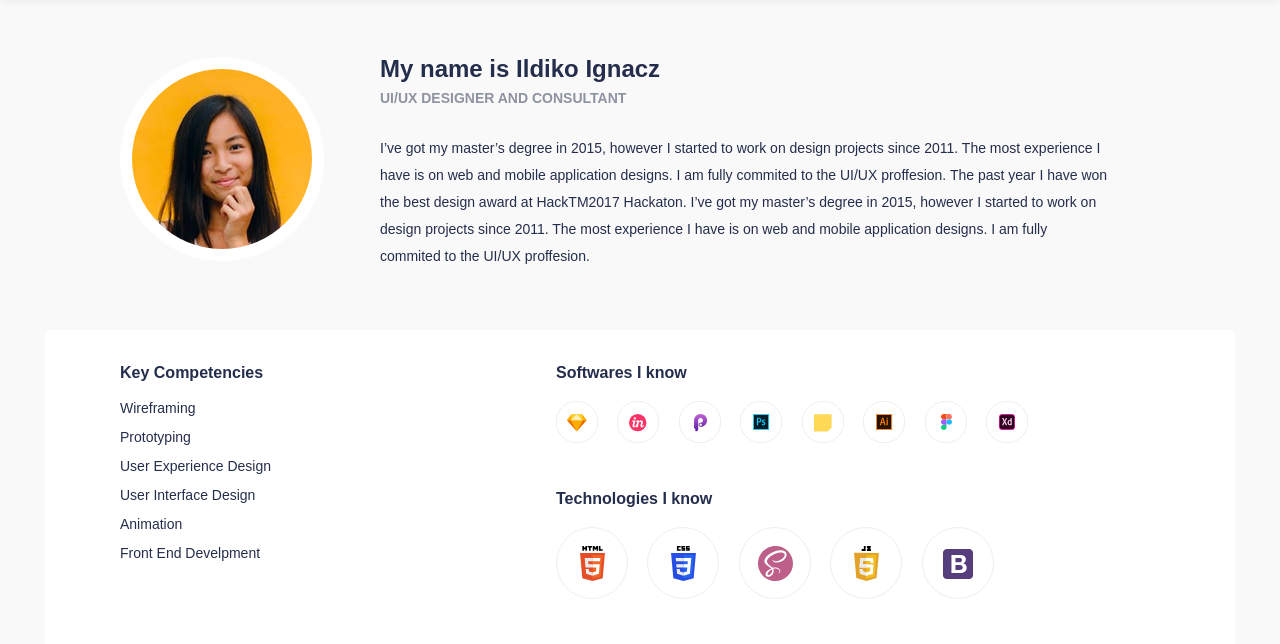
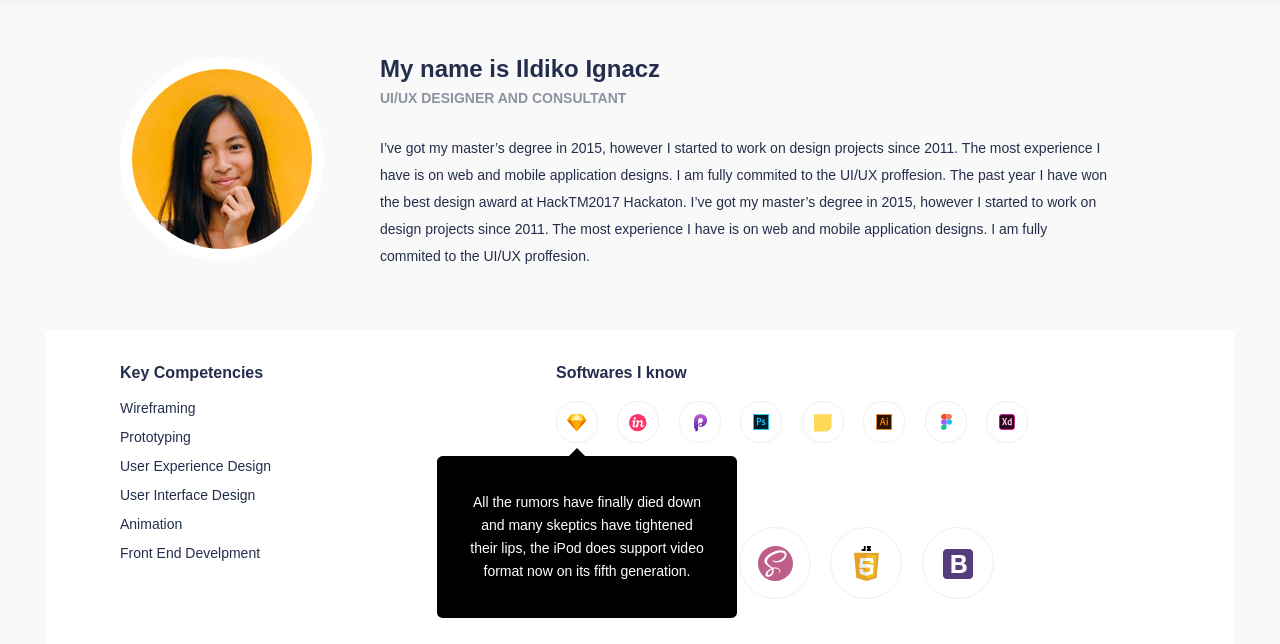
Before and after one commit to ildiko-ignacz/ildiesign, a plain HTML site: page about-me.html in a window 1280 px wide. Shown: the part 79-723 px from the top of the page. Drawn offline with Linux system fonts and the light colour scheme; a web font is replaced by a local one.

Commit message:
- About me: tooltip designed - Index: favicon added

```diff
--- a/about-me.html
+++ b/about-me.html
@@ -65,7 +65,11 @@
 
                <div class="softwares-list-container">
 
-                   <div id="sketch" class="soft-type"></div>
+                   <div class="sketch-tooltip-container">
+                       <div id="sketch" class="soft-type"></div>
+                       <div id="sketch-tooltip" class="tooltip">All the rumors have finally died down and many skeptics have tightened their lips, the iPod does support video format now on its fifth generation.</div>
+                   </div>
+
                    <div id="invision" class="soft-type"></div>
                    <div id="principle" class="soft-type"></div>
                    <div id="photoshop" class="soft-type"></div>
--- a/ildiesign-stylesheet.css
+++ b/ildiesign-stylesheet.css
@@ -364,8 +364,10 @@ footer {
 
 .top-skillset {
     display: block;
-    overflow: hidden;
+    /*overflow: hidden;*/
     margin-bottom: 30px;
+    height: auto;
+    float: left;
 }
 
 .bottom-skillset {
@@ -422,12 +424,67 @@ footer {
     text-indent: 100%;
     white-space: nowrap;
     overflow: hidden;
+    cursor: pointer;
+    transition: box-shadow 0.3s ease-in-out;
+}
+
+.soft-type:hover, .soft-type-large:hover {
+    /*background: #FFFFFF;*/
+    /*border: 1px solid #EEEEEE;*/
+    box-shadow: 0 2px 15px 0 rgba(36,46,76,0.15);
+}
+
+.skillset-container {
+    position: relative;
 }
 
 .soft-type-large {
     width: 70px;
     height: 70px;
     border-radius: 40px;
+}
+
+.sketch-tooltip-container {
+    position: relative;
+    display: inline-block;
+}
+
+.tooltip {
+    /*visibility: hidden;*/
+    position: absolute;
+    background: #000000;
+    border-radius: .4em;
+    width: 240px;
+    /*height: 170px;*/
+    padding: 35px 30px;
+    color: white;
+    text-align: center;
+    font-size: 14px;
+    line-height: 23px;
+    z-index: 99;
+}
+
+.tooltip:after {
+    content: '';
+    position: absolute;
+    top: 0;
+    left: 50%;
+    width: 0;
+    height: 0;
+    border: 10px solid transparent;
+    border-bottom-color: #000000;
+    border-top: 0;
+    margin-left: -20px;
+    margin-top: -8px;
+}
+
+#sketch-tooltip {
+    left: -119px;
+    top: 55px;
+}
+
+#sketch:hover .tooltip {
+    visibility: visible;
 }
 
 #technologies-list {
```
Also changed, not shown: index.html (+2 -0 lines), Resources/images/favicon.ico (added).
